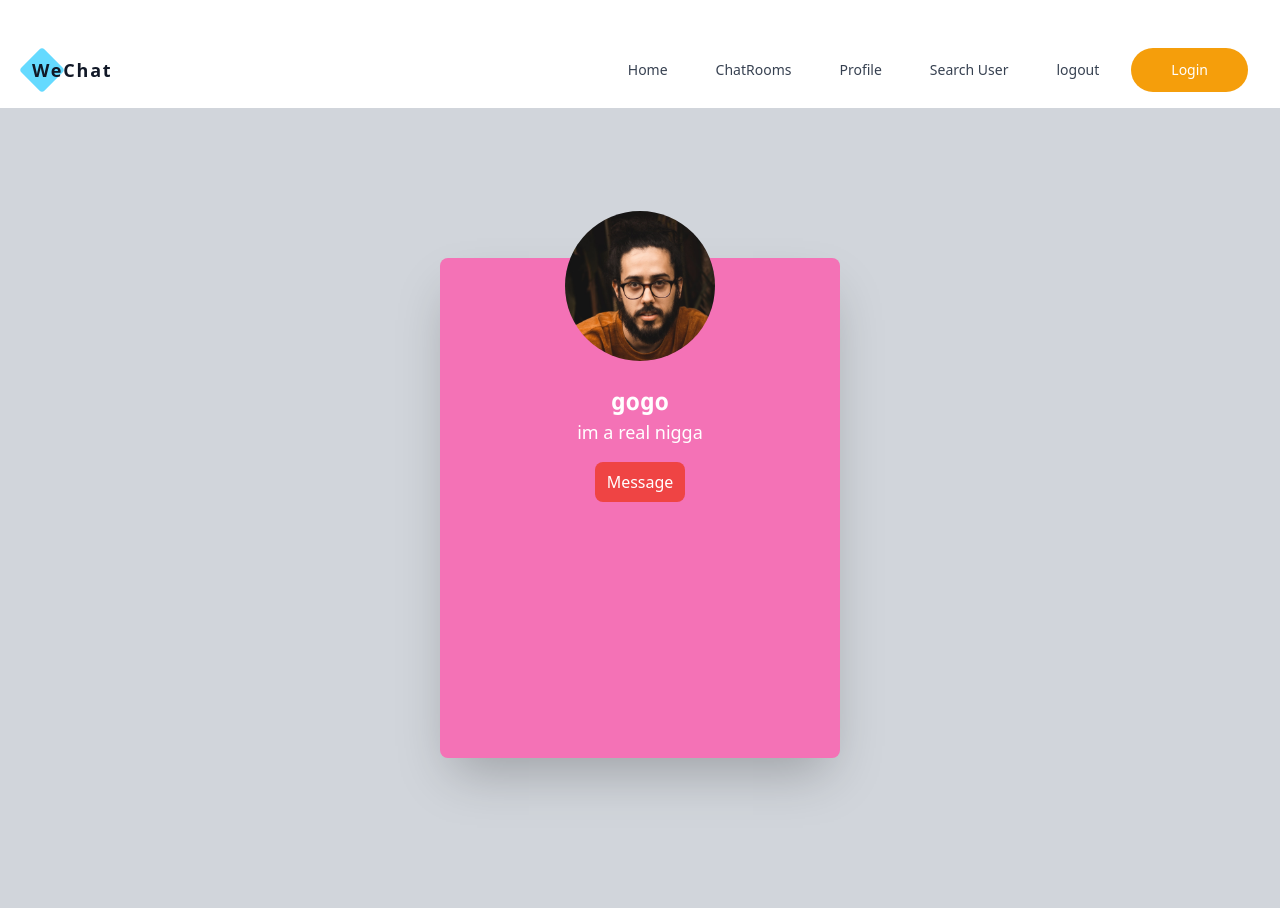
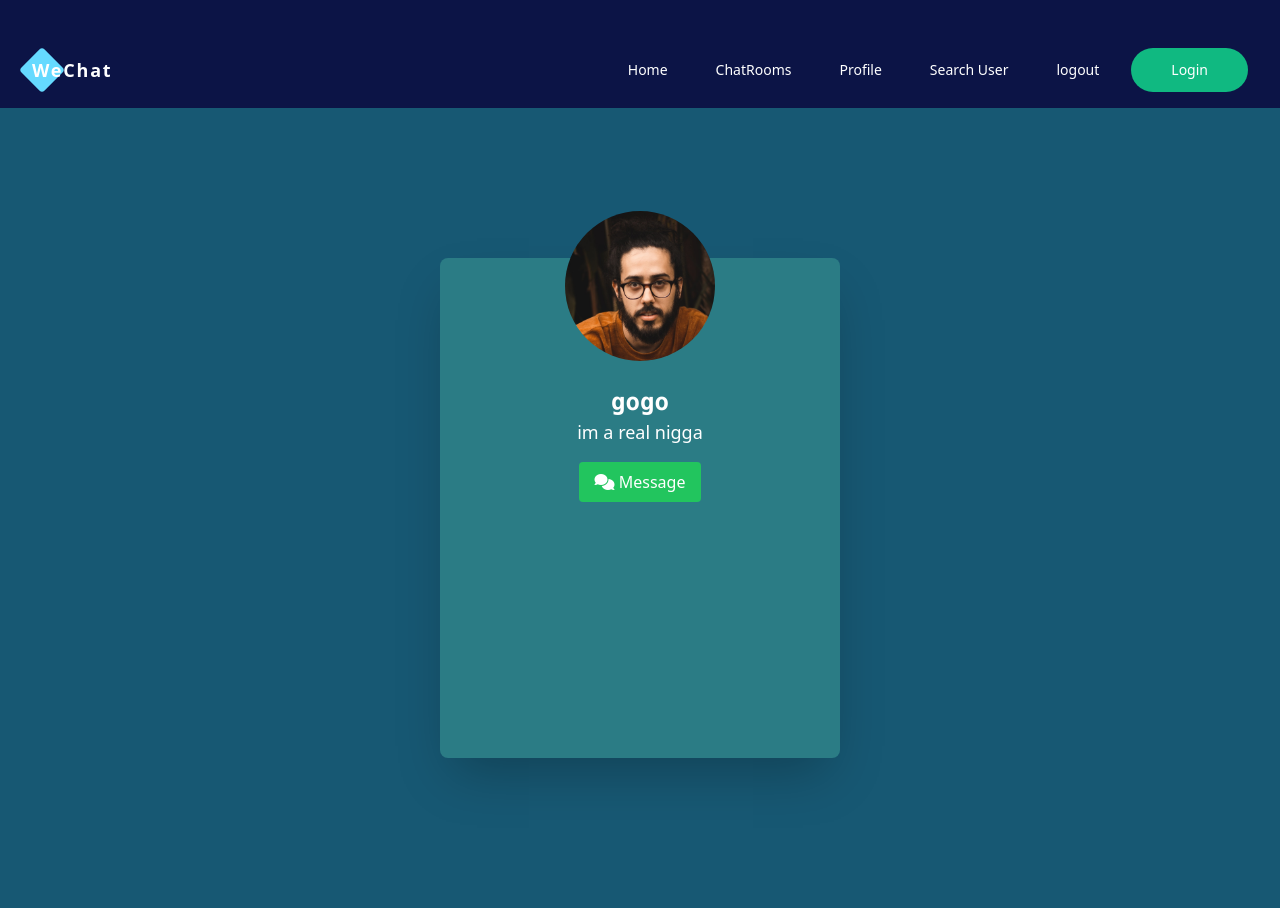
Before and after one commit to lordace-coder/wechat, a Django app: a page that uses chat/templates/nav.html in a window 1280 px wide. Run offline with Django 4.2, Linux system fonts and the light colour scheme; data comes from the database, SQL or seed files in the repository; both versions use the stored data as it was after the commit; style sheets or scripts are compiled from the project's sources.

Commit message:
edited templates and added more styling

```diff
--- a/chat/models.py
+++ b/chat/models.py
@@ -71,8 +71,7 @@ class Messages(models.Model):
 
             return recent_msg.save()
         except Exception as e:
-            print(self.reciever)
-            print('error',e)
+            ...
         return super().save(*args, **kwargs)
 
 
--- a/chat/static/styles.css
+++ b/chat/static/styles.css
@@ -569,13 +554,13 @@ h5 {
 .tw-rounded-lg {
   border-radius: 0.5rem;
 }
+.tw-bg-\[\#175873\] {
+  --tw-bg-opacity: 1;
+  background-color: rgb(23 88 115 / var(--tw-bg-opacity));
+}
 .tw-bg-gray-100 {
   --tw-bg-opacity: 1;
   background-color: rgb(243 244 246 / var(--tw-bg-opacity));
-}
-.tw-bg-gray-300 {
-  --tw-bg-opacity: 1;
-  background-color: rgb(209 213 219 / var(--tw-bg-opacity));
 }
 .tw-bg-green-300 {
   --tw-bg-opacity: 1;
@@ -588,6 +573,28 @@ h5 {
 .tw-bg-red-500 {
   --tw-bg-opacity: 1;
   background-color: rgb(239 68 68 / var(--tw-bg-opacity));
+}
+.tw-bg-\[\#2b7c85\] {
+  --tw-bg-opacity: 1;
+  background-color: rgb(43 124 133 / var(--tw-bg-opacity));
+}
+.tw-bg-green-500 {
+  --tw-bg-opacity: 1;
+  background-color: rgb(34 197 94 / var(--tw-bg-opacity));
+}
+.tw-bg-\[\#0c1446\] {
+  --tw-bg-opacity: 1;
+  background-color: rgb(12 20 70 / var(--tw-bg-opacity));
+}
+.tw-bg-\[\#17583\] {
+  background-color: #17583;
+}
+.\!tw-bg-\[\#17583\] {
+  background-color: #17583 !important;
+}
+.tw-bg-purple-800 {
+  --tw-bg-opacity: 1;
+  background-color: rgb(107 33 168 / var(--tw-bg-opacity));
 }
 .tw-object-center {
   -o-object-position: center;
@@ -630,25 +637,19 @@ h5 {
   --tw-text-opacity: 1;
   color: rgb(255 255 255 / var(--tw-text-opacity));
 }
-.tw-shadow-lg {
-  --tw-shadow: 0 10px 15px -3px rgb(0 0 0 / 0.1), 0 4px 6px -4px rgb(0 0 0 / 0.1);
-  --tw-shadow-colored: 0 10px 15px -3px var(--tw-shadow-color), 0 4px 6px -4px var(--tw-shadow-color);
-  box-shadow: var(--tw-ring-offset-shadow, 0 0 #0000), var(--tw-ring-shadow, 0 0 #0000), var(--tw-shadow);
+.\!tw-text-white {
+  --tw-text-opacity: 1 !important;
+  color: rgb(255 255 255 / var(--tw-text-opacity)) !important;
 }
 .tw-shadow-2xl {
   --tw-shadow: 0 25px 50px -12px rgb(0 0 0 / 0.25);
   --tw-shadow-colored: 0 25px 50px -12px var(--tw-shadow-color);
   box-shadow: var(--tw-ring-offset-shadow, 0 0 #0000), var(--tw-ring-shadow, 0 0 #0000), var(--tw-shadow);
 }
-.tw-transition-all {
-  transition-property: all;
-  transition-timing-function: cubic-bezier(0.4, 0, 0.2, 1);
-  transition-duration: 150ms;
-}
-.tw-transition-transform {
-  transition-property: transform;
-  transition-timing-function: cubic-bezier(0.4, 0, 0.2, 1);
-  transition-duration: 150ms;
+.tw-shadow-lg {
+  --tw-shadow: 0 10px 15px -3px rgb(0 0 0 / 0.1), 0 4px 6px -4px rgb(0 0 0 / 0.1);
+  --tw-shadow-colored: 0 10px 15px -3px var(--tw-shadow-color), 0 4px 6px -4px var(--tw-shadow-color);
+  box-shadow: var(--tw-ring-offset-shadow, 0 0 #0000), var(--tw-ring-shadow, 0 0 #0000), var(--tw-shadow);
 }
 .tw-transition-\[position\] {
   transition-property: position;
@@ -661,12 +662,9 @@ h5 {
     scroll-behavior: smooth;
 }
 
-.classic-btn {
-  border-radius: 0.5rem;
-  padding: 0.75rem;
-  padding-top: 0.5rem;
-  padding-bottom: 0.5rem;
-}
+/* .classic-btn{
+    @apply tw-p-3 tw-py-2 tw-rounded-lg;
+} */
 /* tag loops */
 /* .blue{
     @apply bg-blue-300;
--- a/chat/templates/components/user_select.html
+++ b/chat/templates/components/user_select.html
@@ -2,7 +2,7 @@
 <li>
 
     <!-- room bg image/room icon -->
-    <div class='flex p-4 gap-3 items-center border-b-2'>
+    <div class='flex p-4 gap-3 text-white items-center shadow-md'>
             {% if i.get_image_url %}
                       <div class=" rounded-full {% cycle 'bg-blue-300' 'bg-red-300' 'tw-bg-green-300' %} text-white text-center">
                 <a href="{% url 'profile' i.username %}">
--- a/chat/templates/index.html
+++ b/chat/templates/index.html
@@ -8,7 +8,7 @@
 
     {% include 'nav_links.html' %}
 </head>
-<body class="antialiased">
+<body class="antialiased tw-bg-purple-800 ">
 
     {% include 'nav.html' %}
 
@@ -22,13 +22,13 @@
 
     {% for i in groups %}
     <li>
-               <a href="{{i}}" class="flex p-4 gap-3 items-center border-b-2">
+               <a href="{{i}}" class="flex p-4 gap-3 items-center shadow-lg">
                    <!-- room bg image/room icon -->
                    <div class=" rounded-full {% cycle 'bg-blue-300' 'bg-red-300' 'bg-green-300' %} text-white text-center">
                        <p class="py-2 px-3">{{i.name.0 |title}}</p>
                    </div>
                    <div class="">
-                       <div  class="text-lg font-semibold flex items-center gap-2">
+                       <div  class="text-lg text-white font-semibold flex items-center gap-2">
                            <p>{{i.name}}</p>
 
                            <!-- active group notifier -->
--- a/chat/templates/nav.html
+++ b/chat/templates/nav.html
@@ -1,9 +1,9 @@
 <!-- navbar -->
-<div x-data="{ open: false }" class="w-full text-gray-700 bg-cream">
+<div x-data="{ open: false }" class="w-full text-gray-700 tw-bg-[#0c1446] !tw-text-white">
     <div class="flex flex-col max-w-screen-xl px-8 mx-auto md:items-center md:justify-between md:flex-row">
         <div class="flex flex-row items-center justify-between py-6">
             <div class="relative md:mt-8">
-                <a href="#" class="text-lg relative z-50 font-bold tracking-widest text-gray-900 rounded-lg focus:outline-none focus:shadow-outline">WeChat</a>
+                <a href="#" class="text-lg relative z-50 font-bold tracking-widest  rounded-lg focus:outline-none focus:shadow-outline">WeChat</a>
                 <svg class="h-11 z-40 absolute -top-2 -left-3" viewBox="0 0 79 79" fill="none" xmlns="http://www.w3.org/2000/svg">
                     <path d="M35.2574 2.24264C37.6005 -0.100501 41.3995 -0.100505 43.7426 2.24264L76.7574 35.2574C79.1005 37.6005 79.1005 41.3995 76.7574 43.7426L43.7426 76.7574C41.3995 79.1005 37.6005 79.1005 35.2574 76.7574L2.24264 43.7426C-0.100501 41.3995 -0.100505 37.6005 2.24264 35.2574L35.2574 2.24264Z" fill="#65DAFF"/>
                 </svg>
@@ -16,15 +16,15 @@
             </button>
         </div>
         <nav :class="{ 'transform md:transform-none': !open, 'h-full': open }" class="h-0 md:h-auto flex flex-col flex-grow md:items-center pb-4 md:pb-0 md:flex md:justify-end md:flex-row origin-top duration-300 scale-y-0">
-            <a class="px-4 py-2 mt-2 text-sm bg-transparent rounded-lg md:mt-8 md:ml-4 hover:text-gray-900 focus:outline-none focus:shadow-outline" href="{% url 'index' %}">Home</a>
-            <a class="px-4 py-2 mt-2 text-sm bg-transparent rounded-lg md:mt-8 md:ml-4 hover:text-gray-900 focus:outline-none focus:shadow-outline" href="{% url 'groups' %}">ChatRooms</a>
-            <a class="px-4 py-2 mt-2 text-sm bg-transparent rounded-lg md:mt-8 md:ml-4 hover:text-gray-900 focus:outline-none focus:shadow-outline" href="{% url 'profile' request.user.username %}">Profile</a>
+            <a class="px-4 py-2 mt-2 text-sm bg-transparent rounded-lg md:mt-8 md:ml-4  focus:outline-none focus:shadow-outline" href="{% url 'index' %}">Home</a>
+            <a class="px-4 py-2 mt-2 text-sm bg-transparent rounded-lg md:mt-8 md:ml-4  focus:outline-none focus:shadow-outline" href="{% url 'groups' %}">ChatRooms</a>
+            <a class="px-4 py-2 mt-2 text-sm bg-transparent rounded-lg md:mt-8 md:ml-4  focus:outline-none focus:shadow-outline" href="{% url 'profile' request.user.username %}">Profile</a>
 
-            <a class="px-4 py-2 mt-2 text-sm bg-transparent rounded-lg md:mt-8 md:ml-4 hover:text-gray-900 focus:outline-none focus:shadow-outline" href="{% url 'all_users' %}">Search User</a>
+            <a class="px-4 py-2 mt-2 text-sm bg-transparent rounded-lg md:mt-8 md:ml-4  focus:outline-none focus:shadow-outline" href="{% url 'all_users' %}">Search User</a>
 
-            <a class="px-4 py-2 mt-2 text-sm bg-transparent rounded-lg md:mt-8 md:ml-4 hover:text-gray-900 focus:outline-none focus:shadow-outline" href="{% url 'logout' %}">logout</a>
+            <a class="px-4 py-2 mt-2 text-sm bg-transparent rounded-lg md:mt-8 md:ml-4  focus:outline-none focus:shadow-outline" href="{% url 'logout' %}">logout</a>
 
-            <a class="px-10 py-3 mt-2 text-sm text-center bg-yellow-500 text-white rounded-full md:mt-8 md:ml-4" href="{% url 'login' %}">Login</a>
+            <a class="px-10 py-3 mt-2 text-sm text-center bg-green-500 text-white rounded-full md:mt-8 md:ml-4" href="{% url 'login' %}">Login</a>
         </nav>
     </div>
 </div>
--- a/chat/templates/profile.html
+++ b/chat/templates/profile.html
@@ -5,7 +5,8 @@
     <meta charset="utf-8"/>
     <title>{{user.username}}'s profile</title>
    <link rel="stylesheet" href="{% static 'styles.css' %}">
-   <link rel="stylesheet" href="{% static 'unprefixed.css' %}">
+   <link href="https://unpkg.com/tailwindcss@^2/dist/tailwind.min.css" rel="stylesheet">
+   <link rel="stylesheet" href="https://cdnjs.cloudflare.com/ajax/libs/font-awesome/6.4.0/css/all.min.css" integrity="sha512-iecdLmaskl7CVkqkXNQ/ZH/XLlvWZOJyj7Yy7tcenmpD1ypASozpmT/E0iPtmFIB46ZmdtAc9eNBvH0H/ZpiBw==" crossorigin="anonymous" referrerpolicy="no-referrer" />
 
  {% comment %} temporary {% endcomment %}
 
@@ -14,8 +15,8 @@
 </head>
 <body class="antialiased">
     {% include 'nav.html' %}
-    <div class="tw-bg-gray-300 tw-flex tw-items-center tw-justify-center tw-h-[100vh]">
-        <div class="tw-w-[100vw] tw-pt-7 tw-h-[100vh] tw-bg-pink-400 tw-max-w-[400px] tw-max-h-[500px] tw-text-black tw-rounded-lg tw-shadow-2xl">
+    <div class="tw-bg-[#175873] tw-flex tw-items-center tw-justify-center tw-h-[100vh]">
+        <div class="tw-w-[100vw] tw-pt-7 tw-h-[100vh] tw-bg-[#2b7c85] tw-max-w-[400px] tw-max-h-[500px] tw-text-black tw-rounded-lg tw-shadow-2xl">
             <!-- profile image -->
             <a href="">
                 {% if my_profile %}
@@ -45,12 +46,18 @@
             <p class="tw-text-center tw-text-white tw-text-lg tw-font-light tw-max-w-lg tw-mx-auto">{{user.bio}}</p>
             {% if not my_profile %}
               <div class="tw-flex tw-justify-center tw-mt-4">
-                <a href="{% url 'room' user.id %}" class="classic-btn tw-sha tw-bg-red-500 tw-text-white active:tw-bg-red-600 ">Message</a>
+                <a href="{% url 'room' user.id %}" class="classic-btn tw-sha tw-bg-green-500 tw-text-white rounded px-4 py-2 active:tw-bg-green-600 ">
+                  <i class="fa fa-comments" aria-hidden="true"></i>
+
+                  Message</a>
               </div>
 
               {% else %}
               <div class="tw-flex tw-justify-center tw-mt-4">
-                <a href="{% url 'update_profile' %}" class="classic-btn tw-sha tw-bg-green-500 tw-text-white active:tw-bg-red-600 ">UpdateProfile</a>
+                <a href="{% url 'update_profile' %}" class="classic-btn tw-sha px-4 py-2 rounded bg-green-500 text-white active:tw-bg-red-600 ">
+                  <i class='fa fa-cog'></i>
+                  Settings
+                </a>
               </div>
             {% endif %}
 
--- a/chat/views.py
+++ b/chat/views.py
@@ -125,7 +125,7 @@ def group_room(request, groupName):
 
 # # grab messages on entering room
 # # api response
-@login_required()
+
 @api_view(["GET"])
 def get_messages(request,roomName):
     if Groups.objects.filter(name=roomName).exists():
@@ -133,8 +133,8 @@ def get_messages(request,roomName):
         messages = Messages.objects.filter(group = group)
         serialized_data = MessageSerializer(messages,many=True)
         return Response(serialized_data.data)
-    if request.user.username not in roomName:
-        return Response(status=404)
+    # if request.user.username not in roomName:
+    #     return Response(status=404)
     messages = Messages.objects.filter(reciever = roomName)
     serialized_data = MessageSerializer(messages,many=True)
     return Response(serialized_data.data)
--- a/tailwind.config.js
+++ b/tailwind.config.js
@@ -3,7 +3,7 @@ const plugin = require('tailwindcss/plugin');
 
 
 module.exports = {
-  // prefix:'tw-',
+  prefix:'tw-',
   mode: 'jit',
   // purge:[],
   content: [
```
Also changed, not shown: other parts of chat/static/styles.css (+10 -33 lines), chat/templates/profile_settings.html (+14 -4 lines), chat/templates/room.html (+6 -8 lines), db.sqlite3, images/profile_images/user1.jpg (added).
